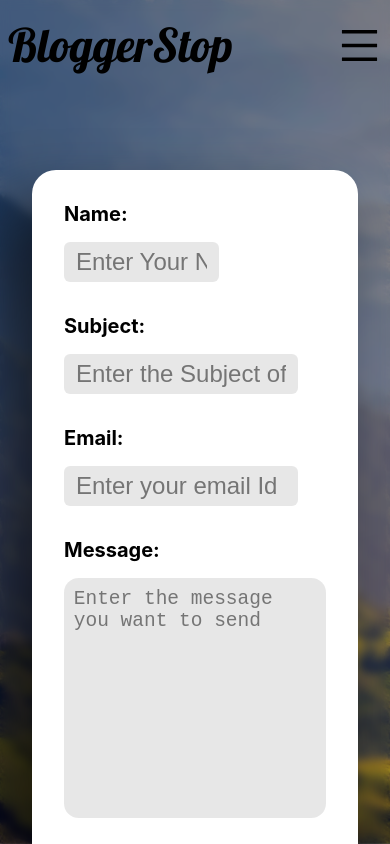
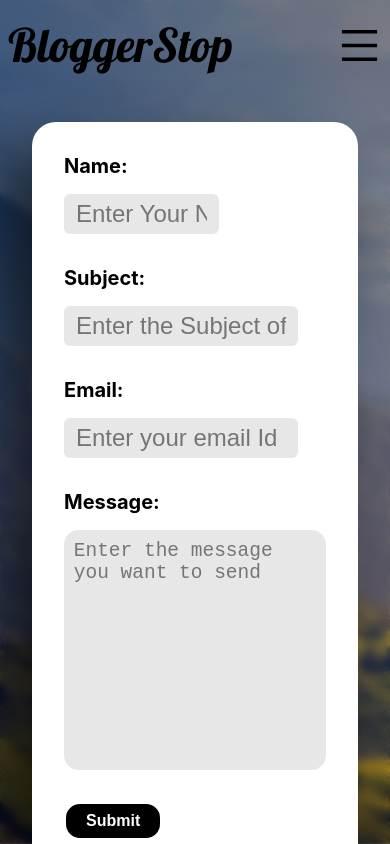
Before and after one commit to sarthak-g75/BloggerStop, a React (Create React App) app: page /ContactUs in a window 390 px wide. Shown: the top 844 px of the page. Built offline with nearby package versions, Linux system fonts and the light colour scheme; sample sign-in values are in the browser's storage.

Commit message:
minor changes

```diff
--- a/src/App.css
+++ b/src/App.css
@@ -69,10 +69,10 @@
 
 }
 .success{
-  background: rgba(46, 123, 46, 0.22);
+  background: lightgreen;
 }
 .danger{
-  background: rgba(255, 0, 0, 0.22);
+  background: rgba(255, 0, 0, 1);
 }
 .successText{
   color: darkgreen;
--- a/src/components/styles/blogWriting.css
+++ b/src/components/styles/blogWriting.css
@@ -152,7 +152,7 @@
         width: 100%;
     }
     .blogWritingBox{
-        padding: 5em 2em;
+        padding: 2em 2em;
     }
 
 }
```
